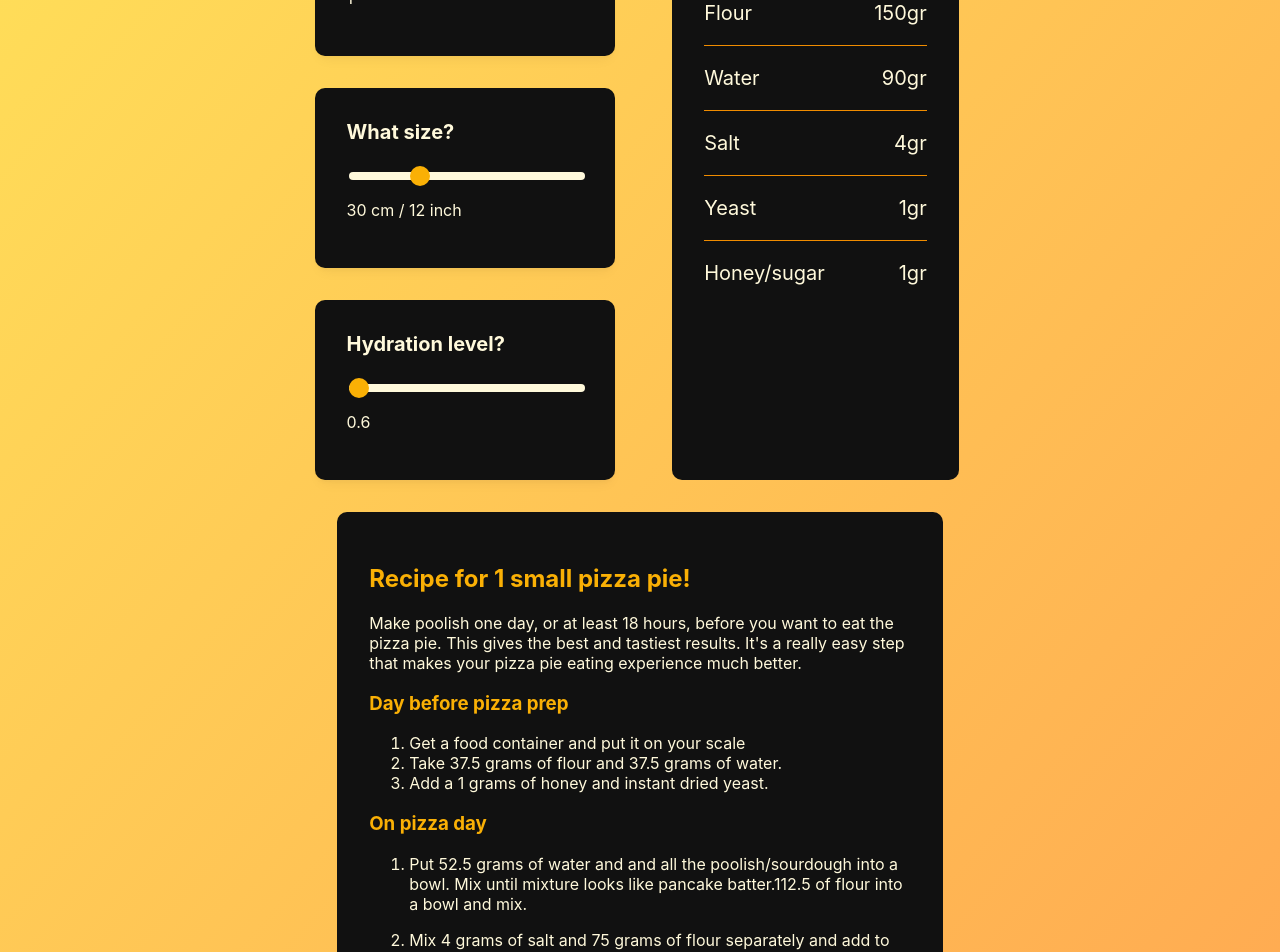
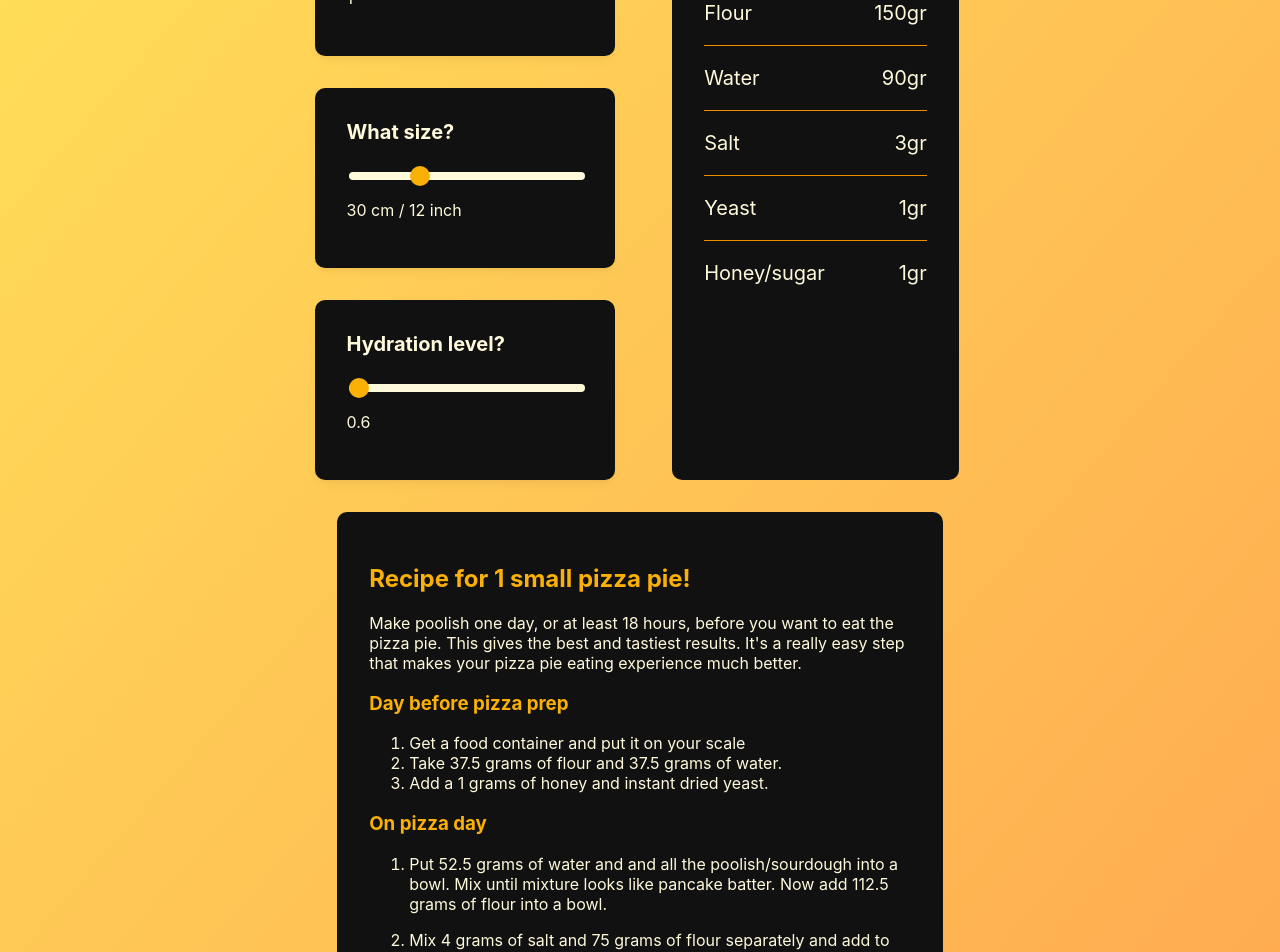
Before and after one commit to AntCasson/perfecto-pizza, a Next.js app: page / in a window 1280 px wide. Shown: the part 280-1232 px from the top of the page. Built offline with nearby package versions, Linux system fonts and the light colour scheme.

Commit message:
Fixed recipe text ( step 3)

```diff
--- a/pages/index.js
+++ b/pages/index.js
@@ -30,7 +30,7 @@ export default function Home() {
   }, [numberOfPizzas, totalDoughSize]);
 
   const saltWeight = useMemo(() => {
-    return Math.round(numberOfPizzas * totalDoughSize * 0.028);
+    return Math.round(numberOfPizzas * totalDoughSize * 0.02);
   }, [numberOfPizzas, totalDoughSize]);
 
   useEffect(() => {
@@ -168,8 +168,8 @@ export default function Home() {
               <li className={styles.recipe__step}>
                 Put {waterWeight - flourWeight / 4} grams of water and and all
                 the poolish/sourdough into a bowl. Mix until mixture looks like
-                pancake batter.
-                {flourWeight - flourWeight / 4} of flour into a bowl and mix.
+                pancake batter. Now add {flourWeight - flourWeight / 4} grams of
+                flour into a bowl.
               </li>
               <li className={styles.recipe__step}>
                 Mix {Math.round(numberOfPizzas * totalDoughSize * 0.028)} grams
```
